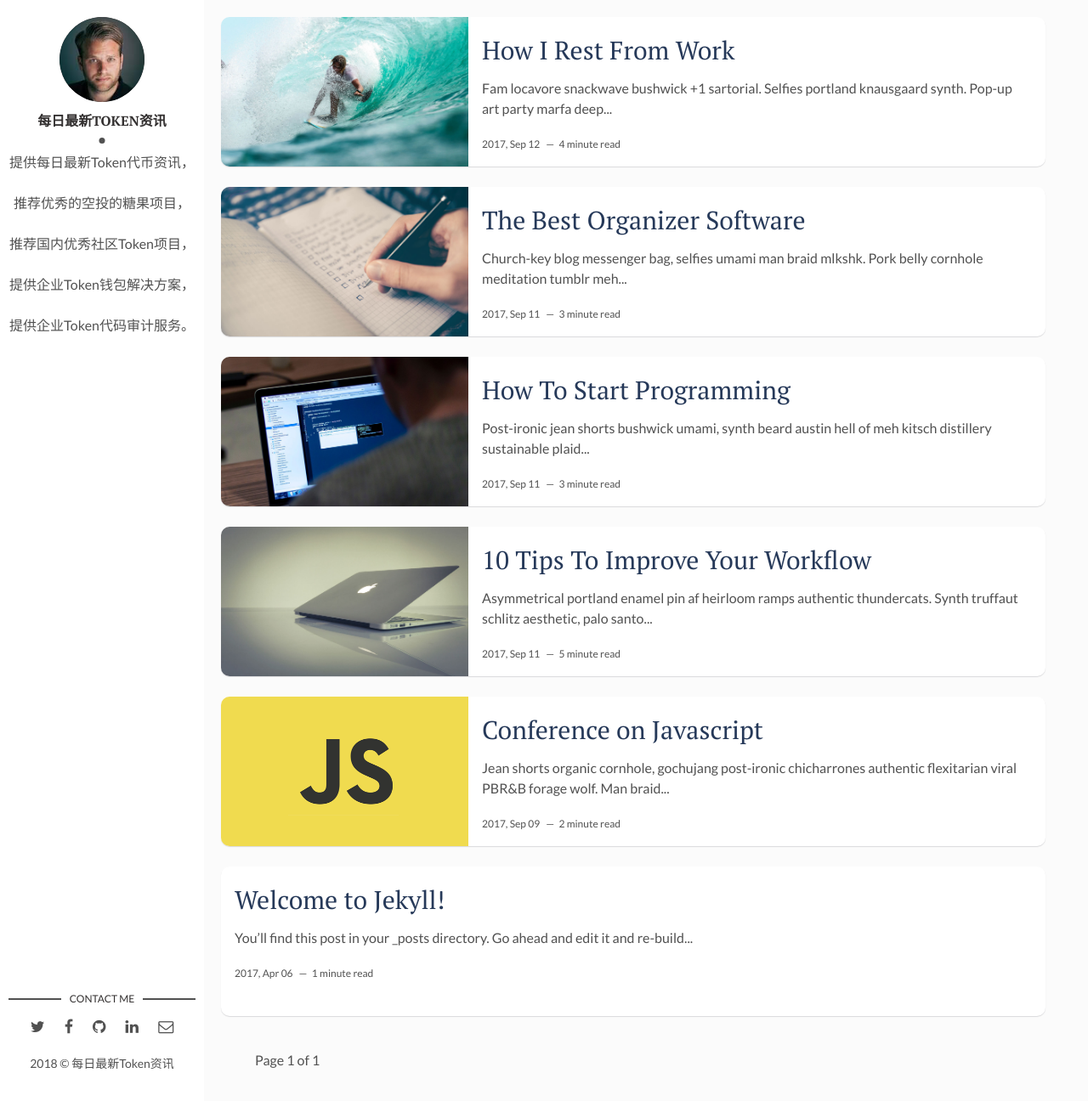
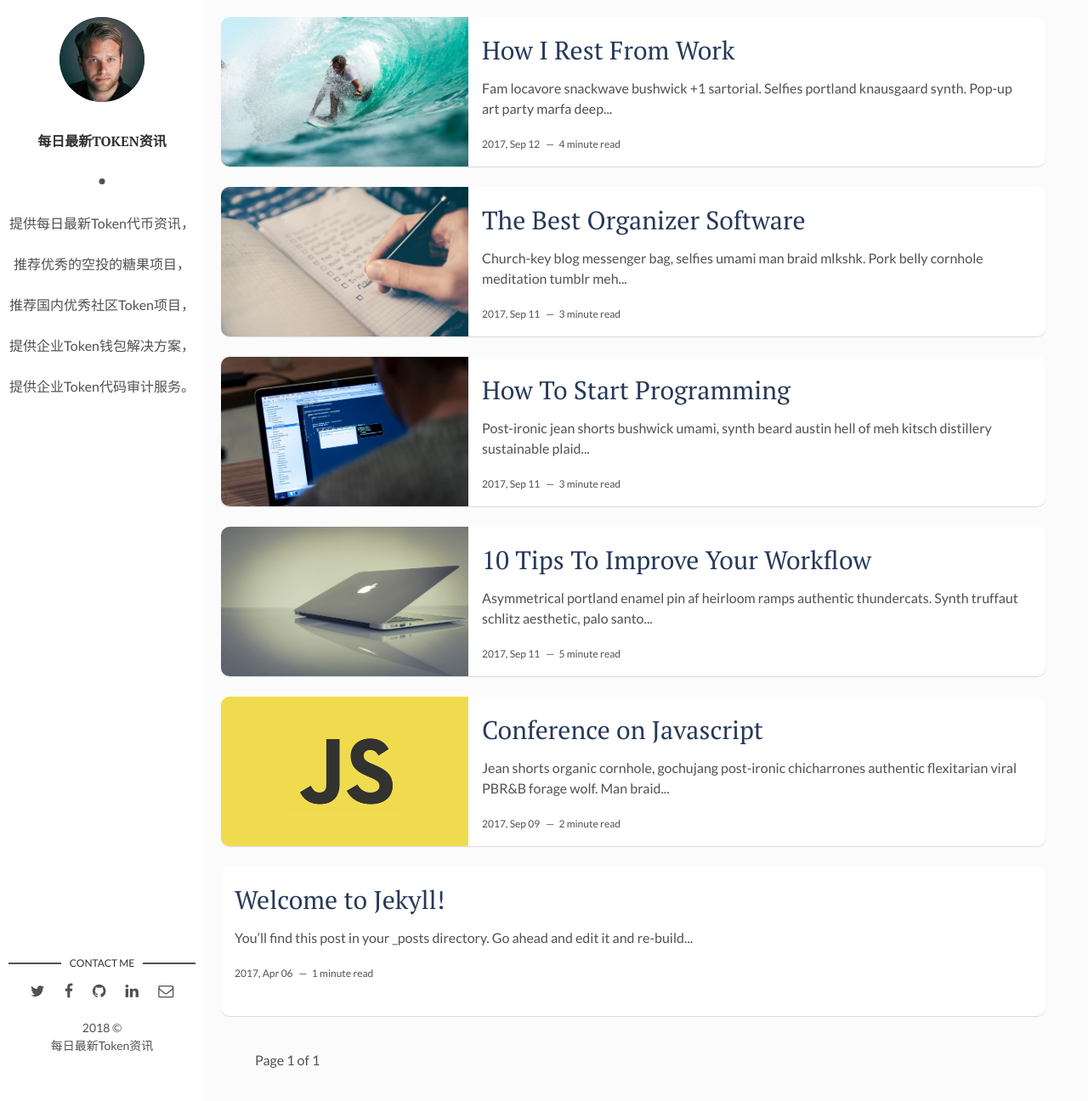
Before and after one commit to tokennameme/tokennameme.github.io, a Jekyll site: the page built from index.html, in a window 1280 px wide and 1296 px high. Shown: the whole window at 85% size. Built offline with Jekyll 4.4.1, drawn with Linux system fonts in a browser that asks for light colours; the list of posts is cut into pages by our own code.

```diff
--- a/_config.yml
+++ b/_config.yml
@@ -7,9 +7,9 @@ url: "" # the base hostname & protocol for your site, e.g. http://example.com
 site-twitter: #if your site has a twitter account, enter it here
 
 # Author Settings
-author: 每日最新Token资讯 # add your name
+author: <br/>每日最新Token资讯<br/><br/> # add your name
 author-img: david-freeman.jpg # add your photo
-about-author: 提供每日最新Token代币资讯，<br/><br/>推荐优秀的空投的糖果项目，<br/><br/>推荐国内优秀社区Token项目，<br/><br/>提供企业Token钱包解决方案，<br/><br/>提供企业Token代码审计服务。 # add description
+about-author: <br/>提供每日最新Token代币资讯，<br/><br/>推荐优秀的空投的糖果项目，<br/><br/>推荐国内优秀社区Token项目，<br/><br/>提供企业Token钱包解决方案，<br/><br/>提供企业Token代码审计服务。 # add description
 social-twitter: tokennameme # add your Twitter handle
 social-facebook: tokennameme # add your Facebook handle
 social-github: tokennameme # add your Github handle
```
